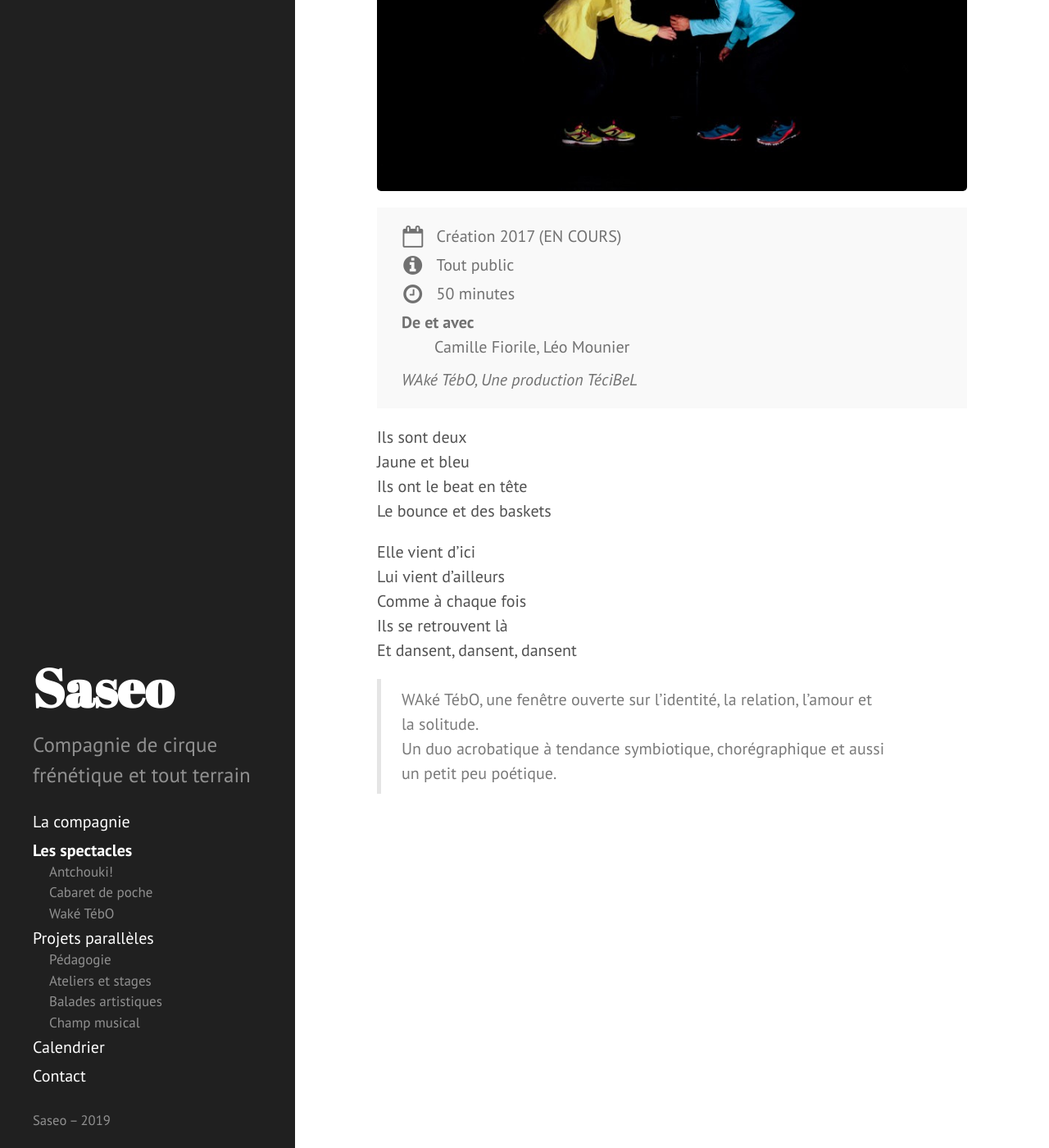
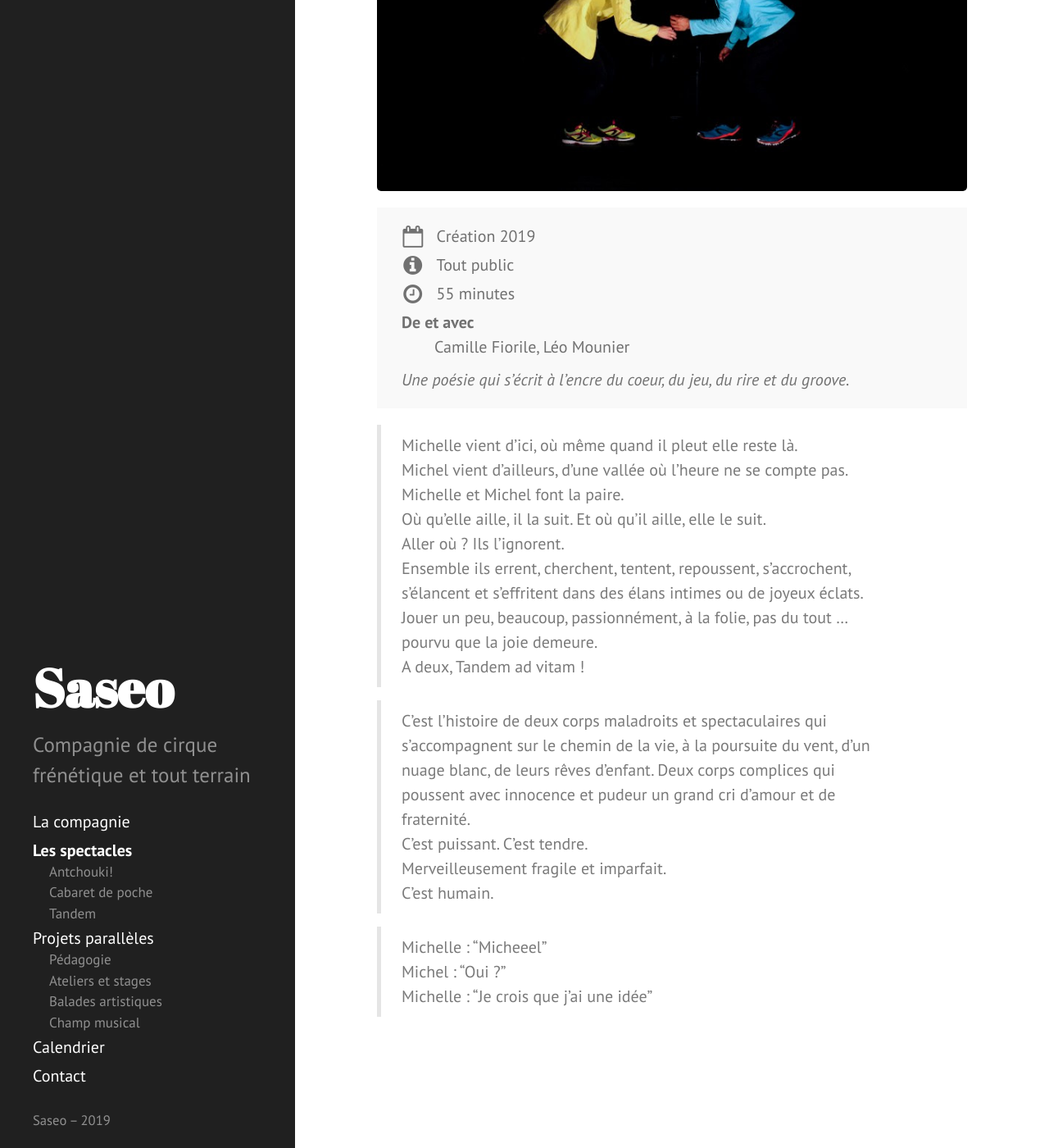
Before and after one commit to rizoom/saseo.org, a Jekyll site: the page built from spectacles.md, in a window 1280 px wide and 1400 px high, scrolled down 3010 px. Shown: the whole window at 82% size. Built offline with Jekyll 4.4.1, drawn with Linux system fonts in a browser that asks for light colours; some of the changed text lies outside the part shown.

Commit message:
Update spectacles.md

```diff
--- a/spectacles.md
+++ b/spectacles.md
@@ -7,8 +7,8 @@ parts:
     anchor: antchouki
   - title: Cabaret de poche
     anchor: cabaret-de-poche
-  - title: Waké TébO
-    anchor: waké-tébo
+  - title: Tandem
+    anchor: tandem
 ---
 
 ## Antchouki!
@@ -80,40 +80,44 @@ Ici les prouesses circassiennes s'enchaînent sur une piste de 2 mètres de diam
 
 ---
 
-## Waké TébO
-<span class="subtitle">Duo acrobatique</span>
+## Tandem
+<span class="subtitle">Duo à tendance acrobatique et poétique</span>
 
 ![Duo Camille en jaune, Léo en bleu]({{ site.baseurl }}/public/img/wake-tebo-spectacle.jpg)
 
 <div class="message">
   <div class="mb-1">
-    <i class="mx-1 fa fa-fw fa-lg fa-calendar-o" aria-hidden="true"></i><span class="ml-1">Création 2017 (EN COURS)</span>
+    <i class="mx-1 fa fa-fw fa-lg fa-calendar-o" aria-hidden="true"></i><span class="ml-1">Création 2019</span>
   </div>
   <div class="mb-1">
     <i class="mx-1 fa fa-fw fa-lg fa-info-circle" aria-hidden="true"></i><span class="ml-1">Tout public</span>
   </div>
   <div class="mb-1">
-    <i class="mx-1 fa fa-fw fa-lg fa-clock-o" aria-hidden="true"></i><span class="ml-1">50 minutes</span>
+    <i class="mx-1 fa fa-fw fa-lg fa-clock-o" aria-hidden="true"></i><span class="ml-1">55 minutes</span>
   </div>
   <dl class="ml-2 mb-1">
     <dt>De et avec</dt>
     <dd class="mb-0">Camille Fiorile, Léo Mounier</dd>
   </dl>
   <div class="mt-2 ml-2 mb-0">
-    <em>WAké TébO, Une production TéciBeL</em>
+    <em>Une poésie qui s’écrit à l’encre du coeur, du jeu, du rire et du groove.</em>
   </div>
 </div>
 
-Ils sont deux
-Jaune et bleu
-Ils ont le beat en tête
-Le bounce et des baskets
+> Michelle vient d'ici, où même quand il pleut elle reste là.
+> Michel vient d'ailleurs, d'une vallée où l'heure ne se compte pas.
+> Michelle et Michel font la paire.
+> Où qu’elle aille, il la suit. Et où qu’il aille, elle le suit.
+> Aller où ? Ils l'ignorent.
+> Ensemble ils errent, cherchent, tentent, repoussent, s'accrochent, s'élancent et s'effritent dans des élans intimes ou de joyeux éclats.
+> Jouer un peu, beaucoup, passionnément, à la folie, pas du tout ... pourvu que la joie demeure.
+> A deux, Tandem ad vitam !
 
-Elle vient d'ici
-Lui vient d'ailleurs
-Comme à chaque fois
-Ils se retrouvent là
-Et dansent, dansent, dansent
+> C’est l’histoire de deux corps maladroits et spectaculaires qui s'accompagnent sur le chemin de la vie, à la poursuite du vent, d'un nuage blanc, de leurs rêves d'enfant. Deux corps complices qui poussent avec innocence et pudeur un grand cri d’amour et de fraternité.
+> C’est puissant. C’est tendre.
+> Merveilleusement fragile et imparfait.
+> C’est humain.
 
-> WAké TébO, une fenêtre ouverte sur l'identité, la relation, l'amour et la solitude.
-> Un duo acrobatique à tendance symbiotique, chorégraphique et aussi un petit peu poétique.
+> Michelle : "Micheeel"
+> Michel : "Oui ?"
+> Michelle : "Je crois que j'ai une idée"
```
